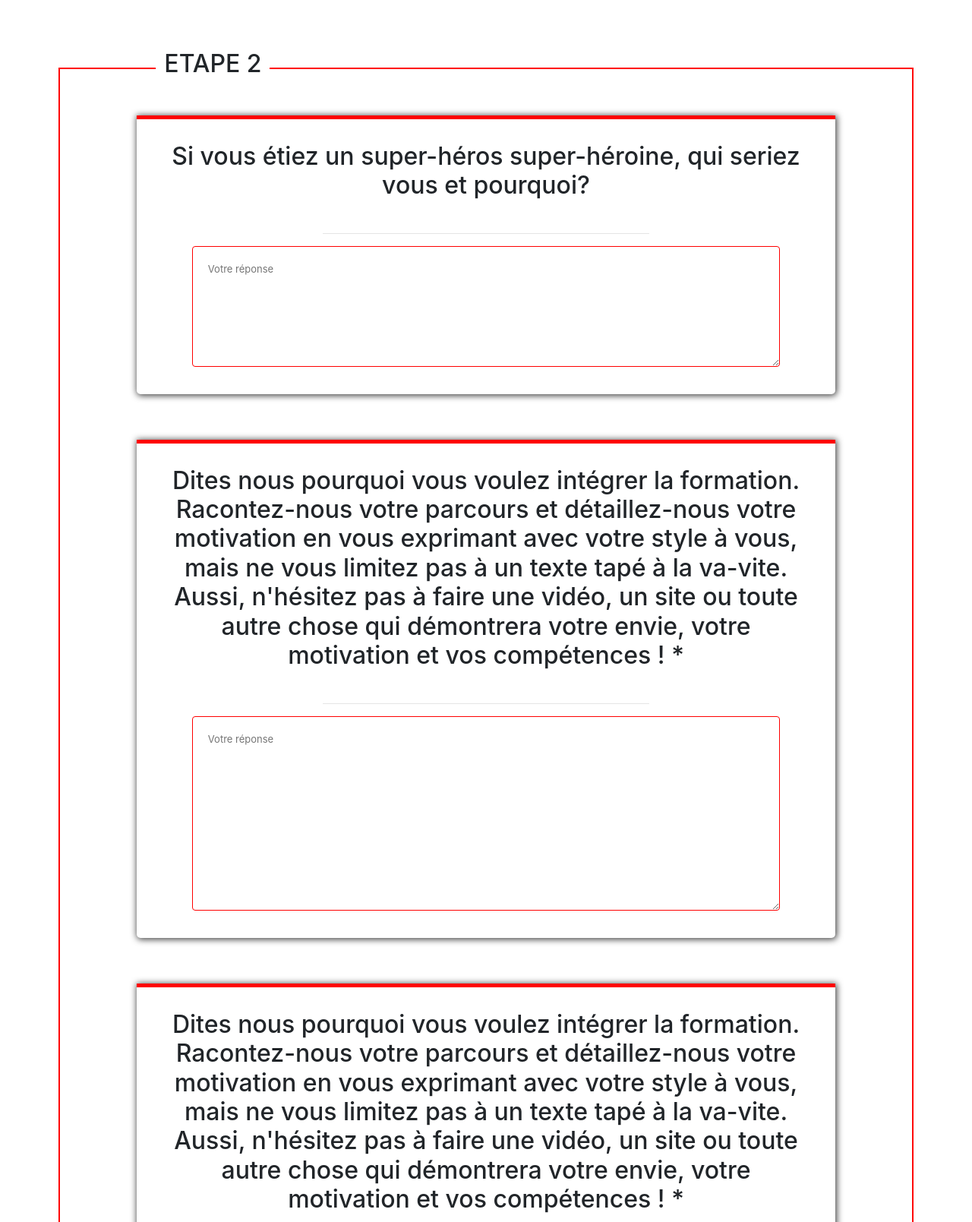
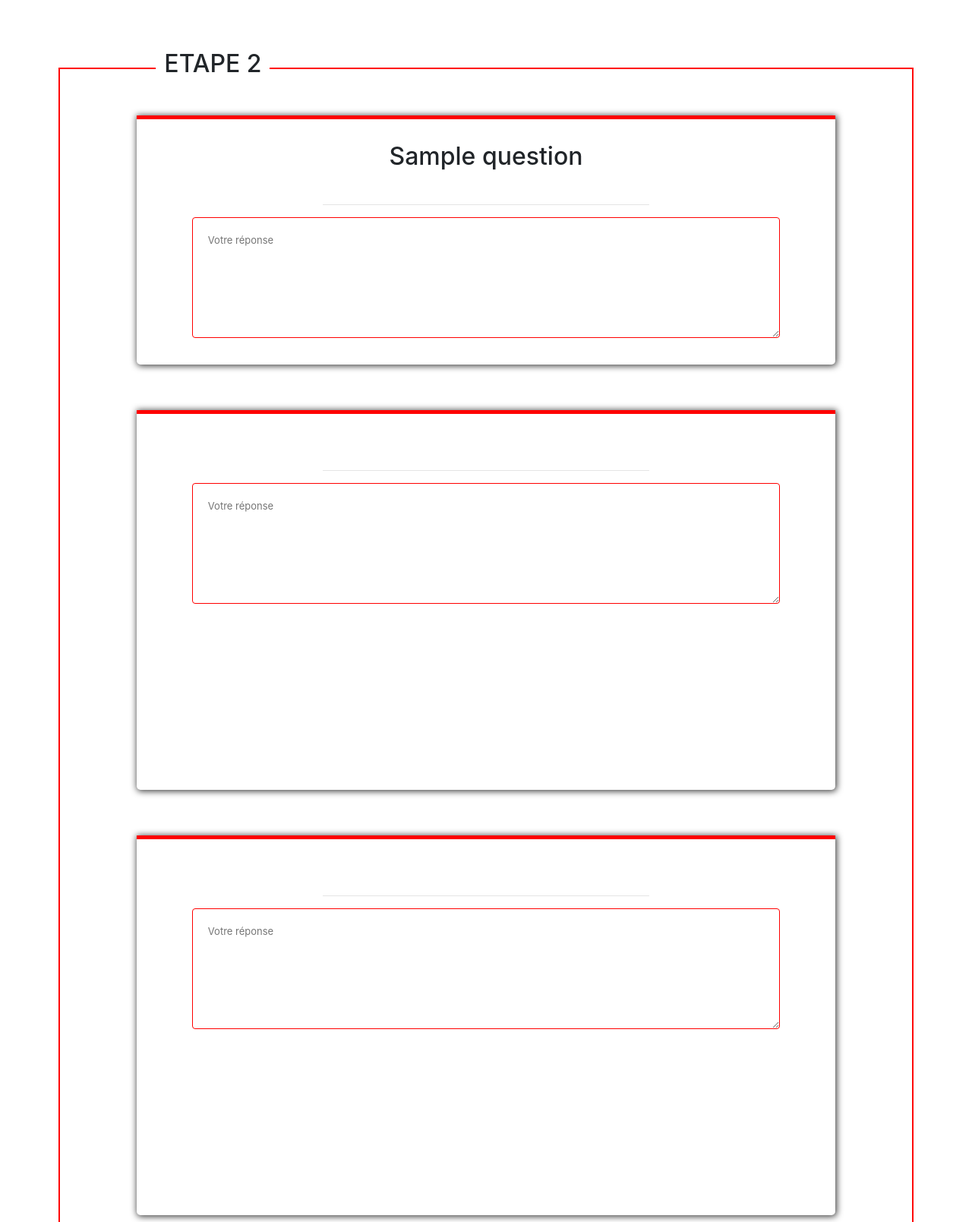
Before and after one commit to Mat08251/Projet-inscription-simplon, a PHP site: page /php/page2-formulaire.php in a window 1280 px wide; the page is wider, and only the part inside the window is pictured. Shown: the part 357-1966 px from the top of that part at 76% size. Run offline with PHP 8.4, Linux system fonts and the light colour scheme; tables that the repository leaves empty or names only in its code hold one stand-in row (values such as "Sample post"); some libraries are stand-ins or nearby versions.

Commit message:
affichage des questions de la premiere page

```diff
--- a/php/page1-formulaire.php
+++ b/php/page1-formulaire.php
@@ -25,12 +25,7 @@
 
 
     <div class="form_contact">
-<<<<<<< HEAD
         <form id="form_contact"action="../traitement/inscription.php?id=<?=$id_candidat?>" method="post" >
-=======
-        <form id="form_contact"action="../traitement/inscription.php" method="post" >
-
->>>>>>> 139cafb0e6bcfec2ba4349fd5b138bb9ae08cfca
 
             <div class="div_container">
                 <div class="div_titre_formation">
--- a/php/page2-formulaire.php
+++ b/php/page2-formulaire.php
@@ -1,4 +1,6 @@
-<?php session_start(); ?>
+<?php
+require('../traitement/connectbdd.php');
+session_start(); ?>
 <!Doctype html>
 <html lang="en">
 
@@ -10,15 +12,22 @@
     <link href="../css/stylepage2.css" rel='stylesheet' type='text/css' />
     <link rel="stylesheet" href="../css/navbar.css">
     <link rel="stylesheet" href="../css/footer.css">
-    <link rel="stylesheet" href="https://stackpath.bootstrapcdn.com/bootstrap/4.4.1/css/bootstrap.min.css" integrity="sha384-Vkoo8x4CGsO3+Hhxv8T/Q5PaXtkKtu6ug5TOeNV6gBiFeWPGFN9MuhOf23Q9Ifjh" crossorigin="anonymous">
-    <script src="https://code.jquery.com/jquery-3.4.1.slim.min.js" integrity="sha384-J6qa4849blE2+poT4WnyKhv5vZF5SrPo0iEjwBvKU7imGFAV0wwj1yYfoRSJoZ+n" crossorigin="anonymous"></script>
-    <script src="https://cdn.jsdelivr.net/npm/popper.js@1.16.0/dist/umd/popper.min.js" integrity="sha384-Q6E9RHvbIyZFJoft+2mJbHaEWldlvI9IOYy5n3zV9zzTtmI3UksdQRVvoxMfooAo" crossorigin="anonymous"></script>
-    <script src="https://stackpath.bootstrapcdn.com/bootstrap/4.4.1/js/bootstrap.min.js" integrity="sha384-wfSDF2E50Y2D1uUdj0O3uMBJnjuUD4Ih7YwaYd1iqfktj0Uod8GCExl3Og8ifwB6" crossorigin="anonymous"></script>
+    <link rel="stylesheet" href="https://stackpath.bootstrapcdn.com/bootstrap/4.4.1/css/bootstrap.min.css"
+        integrity="sha384-Vkoo8x4CGsO3+Hhxv8T/Q5PaXtkKtu6ug5TOeNV6gBiFeWPGFN9MuhOf23Q9Ifjh" crossorigin="anonymous">
+    <script src="https://code.jquery.com/jquery-3.4.1.slim.min.js"
+        integrity="sha384-J6qa4849blE2+poT4WnyKhv5vZF5SrPo0iEjwBvKU7imGFAV0wwj1yYfoRSJoZ+n" crossorigin="anonymous">
+    </script>
+    <script src="https://cdn.jsdelivr.net/npm/popper.js@1.16.0/dist/umd/popper.min.js"
+        integrity="sha384-Q6E9RHvbIyZFJoft+2mJbHaEWldlvI9IOYy5n3zV9zzTtmI3UksdQRVvoxMfooAo" crossorigin="anonymous">
+    </script>
+    <script src="https://stackpath.bootstrapcdn.com/bootstrap/4.4.1/js/bootstrap.min.js"
+        integrity="sha384-wfSDF2E50Y2D1uUdj0O3uMBJnjuUD4Ih7YwaYd1iqfktj0Uod8GCExl3Og8ifwB6" crossorigin="anonymous">
+    </script>
     <script src="https://kit.fontawesome.com/7d77d119e1.js" crossorigin="anonymous"></script>
 </head>
 
 <body>
-<?php include ('../includes/navbar.php'); ?>
+    <?php include ('../includes/navbar.php'); ?>
 
     <div class="form_contact">
         <form id="form_contact" method="post" action="traitement/insert_contact.php">
@@ -35,57 +44,80 @@
                 <a class="information_champs_inscription">Veuillez remplir tout les champs svp</a>
 
                 <div class="blocFormulaire"></div>
-                <div class="etape2"><h2>ETAPE 2</h2></div>
+                <div class="etape2">
+                    <h2>ETAPE 2</h2>
+                </div>
+
+
+                <?php
+                            $req = $bdd->prepare("SELECT * FROM question WHERE id_question = 1");
+                            $req->execute();
+
+                            $donnees = $req->fetch();
+                       ?>
+
+                <div class="cadre1">
+                    <h2><?= $donnees['question'] ?></h2><br>
+                    <hr>
+
+                    <textarea id="info1" rows=6 name="info1" placeholder="Votre réponse" required index=4></textarea>
+                </div>
+                <?php $req->closeCursor(); ?>
+
+                <?php
+                            $req = $bdd->prepare("SELECT * FROM question WHERE id_question = 2");
+                            $req->execute();
+
+                            $donnees = $req->fetch();
+                       ?>
+
+                <div class="cadre2">
+                    <h2><?= $donnees['question'] ?></h2><br>
+                    <hr>
+
+                    <textarea id="info1" rows=6 name="info1" placeholder="Votre réponse" required index=4></textarea>
+                </div>
+                <?php $req->closeCursor(); ?>
+
+                <?php
+                            $req = $bdd->prepare("SELECT * FROM question WHERE id_question = 6");
+                            $req->execute();
+
+                            $donnees = $req->fetch();
+                       ?>
+
+                <div class="cadre3">
+                    <h2><?= $donnees['question'] ?></h2><br>
+                    <hr>
+
+                    <textarea id="info1" rows=6 name="info1" placeholder="Votre réponse" required index=4></textarea>
+                </div>
+                <?php $req->closeCursor(); ?>
+
+                <?php
+                            $req = $bdd->prepare("SELECT * FROM question WHERE id_question = 7");
+                            $req->execute();
+
+                            $donnees = $req->fetch();
+                       ?>
+
+                <div class="cadre4">
+                    <h2><?= $donnees['question'] ?></h2><br>
+                    <hr>
+
+                    <textarea id="info1" rows=6 name="info1" placeholder="Votre réponse" required index=4></textarea>
+                </div>
+                <?php $req->closeCursor(); ?>
+
+            </div>
+            <div class="bouton">
+                <a href="../php/page1-formulaire.php" class="bouton-suivant align-items-center"><button type="button"
+                        class="btn  btn-lg">Précédent</button></a>
 
 
 
-                <div class="cadre1"><h2>Si vous étiez un super-héros
-                    super-héroine, qui seriez vous et pourquoi?</h2><br><hr>
-
-                    <textarea id = "info1" rows = 6 name = "info1"  placeholder = "Votre réponse" required index = 4  ></textarea>
-                </div>
-
-                <div class="cadre2"><h2>Dites nous pourquoi vous voulez intégrer la formation. Racontez-nous votre parcours
-                                    et détaillez-nous votre motivation en vous exprimant avec votre style à vous,
-                                    mais ne vous limitez pas à un texte tapé à la va-vite. Aussi, n'hésitez pas à faire une vidéo,
-                                    un site ou toute autre chose qui démontrera votre envie, votre motivation et
-                                    vos compétences ! *</h2><br><hr>
-
-                                    <textarea id = "info2" rows = 11  name = "info2"  placeholder = "Votre réponse" required index = 4  ></textarea>
-                </div>
-
-                <div class="cadre3"><h2>Dites nous pourquoi vous voulez intégrer la formation. Racontez-nous votre parcours
-                                    et détaillez-nous votre motivation en vous exprimant avec votre style à vous,
-                                    mais ne vous limitez pas à un texte tapé à la va-vite. Aussi, n'hésitez pas à faire une vidéo,
-                                    un site ou toute autre chose qui démontrera votre envie, votre motivation et
-                                    vos compétences ! *</h2><br><hr>
-
-                         <textarea id = "info3" rows = 11 name = "info3"  placeholder = "Votre réponse" required  index = 4  ></textarea>
-
-                </div>
-
-                <div class="cadre4"><h2>Dites nous pourquoi vous voulez intégrer la formation. Racontez-nous votre parcours
-                                    et détaillez-nous votre motivation en vous exprimant avec votre style à vous,
-                                    mais ne vous limitez pas à un texte tapé à la va-vite. Aussi, n'hésitez pas à faire une vidéo,
-                                    un site ou toute autre chose qui démontrera votre envie, votre motivation et vos compétences ! *</h2><br><hr>
-
-
-                                    <div class="content-cadre4" >
-                                        <textarea id = "info4"  rows = 11 cols = 50 name = "info4"  placeholder = "Votre réponse" required  index = 4  ></textarea>
-                                     </div>
-                                 </div>
-
-
-
-
-
-            </div>
-            <div class="bouton">
-                <a href="../php/page1-formulaire.php" class="bouton-suivant align-items-center"><button type="button" class="btn  btn-lg">Précédent</button></a>
-
-
-
-                <a href="../php/page3-formulaire.php" class="bouton-suivant align-items-center"><button type="submit" class="btn  btn-lg">Suivant</button></a>
+                <a href="../php/page3-formulaire.php" class="bouton-suivant align-items-center"><button type="submit"
+                        class="btn  btn-lg">Suivant</button></a>
             </div>
         </form>
     </div>
--- a/traitement/first_inscription.php
+++ b/traitement/first_inscription.php
@@ -35,11 +35,6 @@
     while($data = $thisusers->fetch()) {
         $id_candidat = $data['id_candidat'];
     };
-    $id_users = $bdd->prepare("INSERT INTO formulaire (id_candidat) VALUE (:id_candidat)");
-
-    $id_users->execute(array(
-        'id_candidat' => $id_candidat
-    ));
 
     mail($mail, $objetinscrip, $messageinscrip);
 
```
